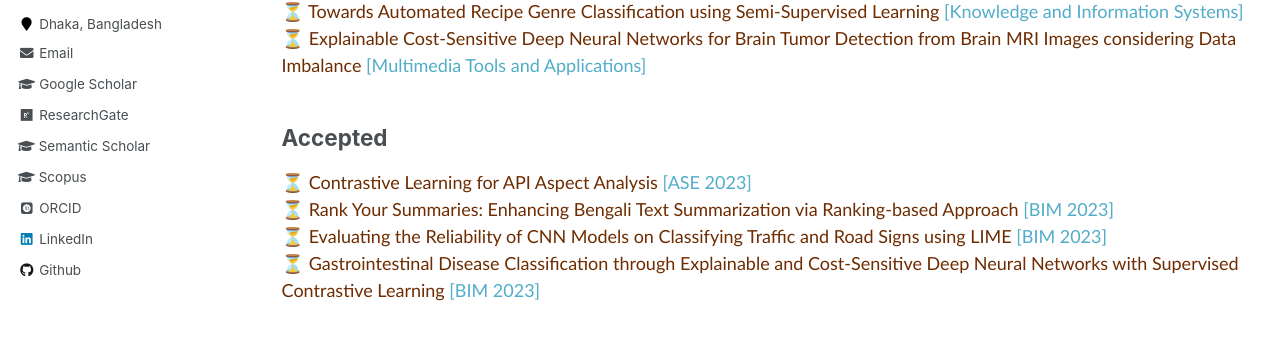
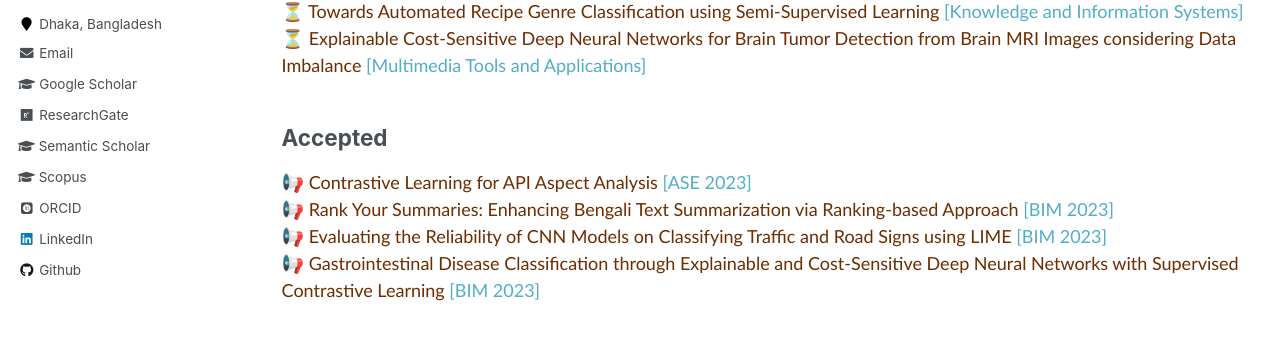
Before and after one commit to shahariar-shibli/shahariar-shibli.github.io, a Jekyll site: the page built from _pages/research.md, in a window 1280 px wide and 900 px high, scrolled down 548 px. Shown: the part 374-737 px from the top of the window. Built offline with Jekyll 4.4.1, drawn with Linux system fonts in a browser that asks for light colours; some web fonts are replaced.

Commit message:
Update research.md

```diff
--- a/_pages/research.md
+++ b/_pages/research.md
@@ -39,8 +39,8 @@ author_profile: true
 
 ## Accepted
 <span style="font-family:Trebuchet MS;">
-⏳ <span style="color:#6E2C00">Contrastive Learning for API Aspect Analysis</span> [[ASE 2023]](https://conf.researchr.org/track/ase-2023/ase-2023-papers)<br/>
-⏳ <span style="color:#6E2C00">Rank Your Summaries: Enhancing Bengali Text Summarization via Ranking-based Approach</span> [[BIM 2023]](https://confbim.com/)<br/>
-⏳ <span style="color:#6E2C00">Evaluating the Reliability of CNN Models on Classifying Traffic and Road Signs using LIME</span> [[BIM 2023]](https://confbim.com/)<br/>
-⏳ <span style="color:#6E2C00">Gastrointestinal Disease Classification through Explainable and Cost-Sensitive Deep Neural Networks with Supervised Contrastive Learning</span> [[BIM 2023]](https://confbim.com/)
+📢 <span style="color:#6E2C00">Contrastive Learning for API Aspect Analysis</span> [[ASE 2023]](https://conf.researchr.org/track/ase-2023/ase-2023-papers)<br/>
+📢 <span style="color:#6E2C00">Rank Your Summaries: Enhancing Bengali Text Summarization via Ranking-based Approach</span> [[BIM 2023]](https://confbim.com/)<br/>
+📢 <span style="color:#6E2C00">Evaluating the Reliability of CNN Models on Classifying Traffic and Road Signs using LIME</span> [[BIM 2023]](https://confbim.com/)<br/>
+📢 <span style="color:#6E2C00">Gastrointestinal Disease Classification through Explainable and Cost-Sensitive Deep Neural Networks with Supervised Contrastive Learning</span> [[BIM 2023]](https://confbim.com/)
 </span>
```
